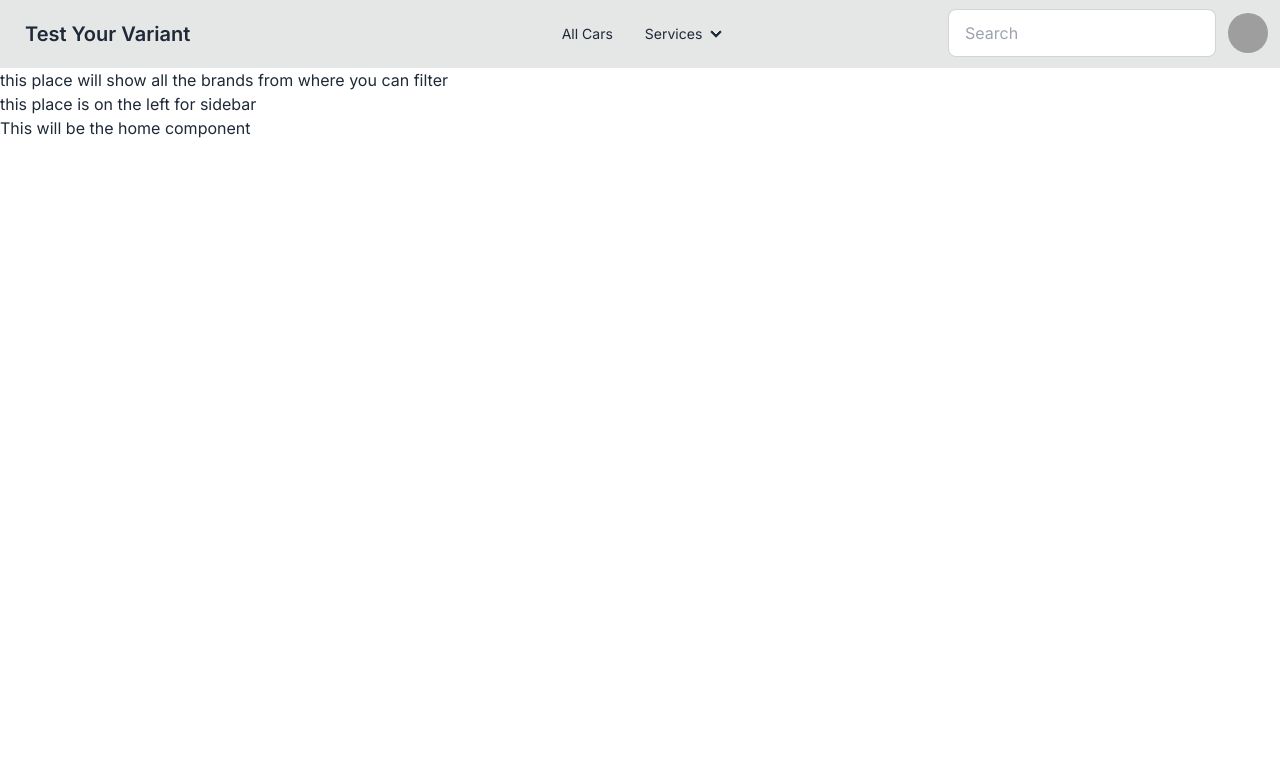
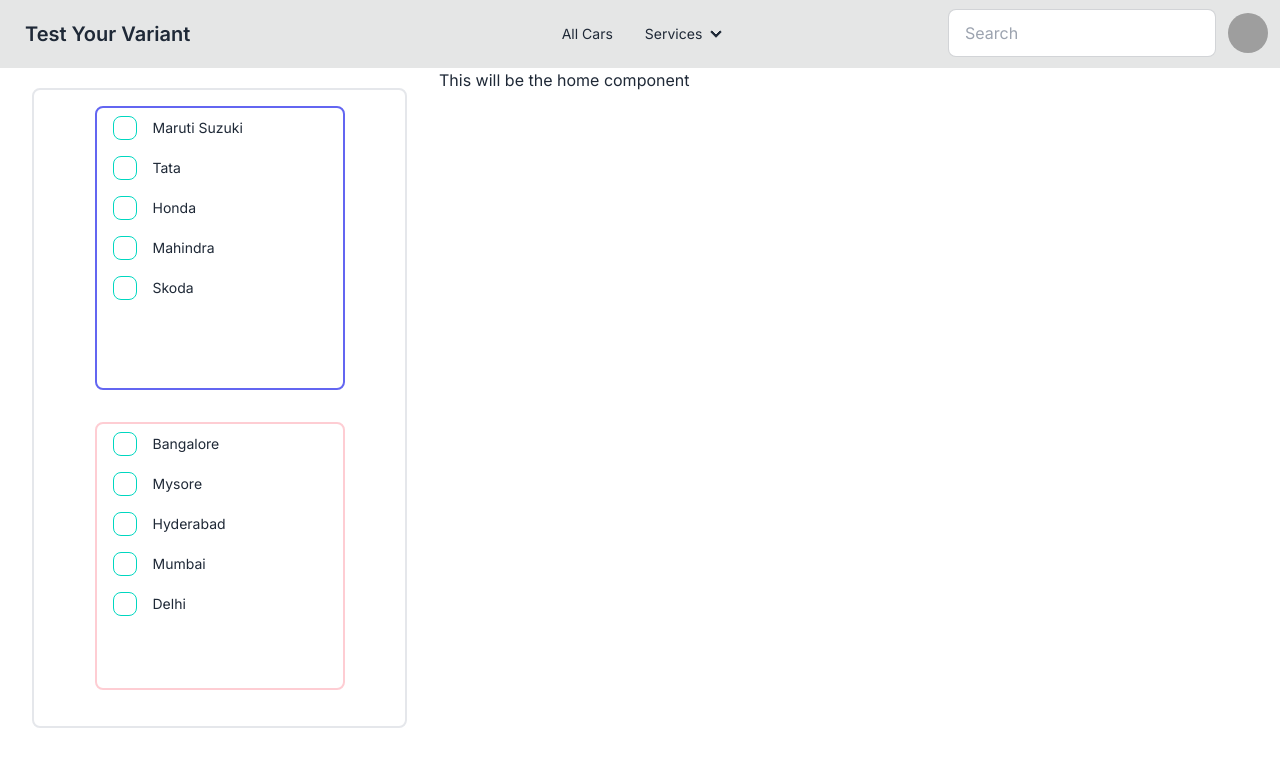
Before and after one commit to Chinmay019/test-your-variant, a Next.js app: page /home in a window 1280 px wide. Shown: the top 766 px of the page. Built offline with nearby package versions, Linux system fonts and the light colour scheme; grey boxes are pictures that could not be loaded.

Commit message:
implementing filter UI components in sidebar

```diff
--- a/package.json
+++ b/package.json
@@ -9,6 +9,9 @@
     "lint": "next lint"
   },
   "dependencies": {
+    "@emotion/react": "^11.13.0",
+    "@emotion/styled": "^11.13.0",
+    "@mui/material": "^5.16.7",
     "next": "14.2.5",
     "react": "^18",
     "react-dom": "^18"
--- a/src/app/home/layout.tsx
+++ b/src/app/home/layout.tsx
@@ -1,4 +1,5 @@
 import { Navbar } from "@/components/Navbar/page";
+
 import React from "react"
 
 const HomeLayout = ({ children }: {
--- a/src/app/home/page.tsx
+++ b/src/app/home/page.tsx
@@ -4,9 +4,13 @@
 const Home = () => {
     return (
         <React.Fragment>
-            <Sidebar />
-            <div>
-                This will be the home component
+            <div className="flex">
+                <div className="flex-item">
+                    <Sidebar />
+                </div>
+                <div className="flex-item">
+                    This will be the home component
+                </div>
             </div>
         </React.Fragment>
     )
--- a/src/components/BrandFilter/page.tsx
+++ /dev/null
@@ -1,9 +0,0 @@
-const BrandFilterComp = () => {
-    return (
-        <div>
-            this place will show all the brands from where you can filter
-        </div>
-    )
-}
-
-export default BrandFilterComp;
--- /dev/null
+++ b/src/components/Filter/brandFilter.tsx
@@ -0,0 +1,109 @@
+"use client";
+
+import { FormControlLabel, FormGroup } from "@mui/material";
+import Checkbox from "@mui/material/Checkbox";
+import { useState } from "react";
+
+const BrandFilterComp = () => {
+    const [tataSelected, setTataSelelcted] = useState(false)
+    const [skodaSelected, setSkodaSelelcted] = useState(false)
+    const [mahindraSelected, setMahindraSelelcted] = useState(false)
+    const [hondaSelected, setHondaSelelcted] = useState(false)
+    const [marutiSelected, setMarutiSelelcted] = useState(false)
+
+    const brandLabels = {
+        tata: "Tata",
+        mahindra: "Mahindra",
+        skoda: "Skoda",
+        honda: "Honda",
+        maruti: "Maruti Suzuki"
+    }
+    return (
+        <div className="w-[400px] h-[300px] flex align-center justify-center px-2">
+            <div className="w-[250px] rounded-lg px-3 border-2 border-indigo-500 mt-4">
+                <div className="form-control">
+                    <label className="cursor-pointer label justify-start gap-4">
+                        <input type="checkbox" className="checkbox checkbox-accent" onClick={ (e) => {
+                            setMarutiSelelcted(e.target.checked)
+                        } } />
+                        <span className="label-text">{ brandLabels.maruti }</span>
+                    </label>
+                    <label className="cursor-pointer label justify-start gap-4">
+                        <input type="checkbox" className="checkbox checkbox-accent" onClick={ (e) => {
+                            setTataSelelcted(e.target.checked)
+                        } } />
+                        <span className="label-text">{ brandLabels.tata }</span>
+                    </label>
+                    <label className="cursor-pointer label justify-start gap-4">
+                        <input type="checkbox" className="checkbox checkbox-accent" onClick={ (e) => {
+                            setHondaSelelcted(e.target.checked)
+                        } } />
+                        <span className="label-text">{ brandLabels.honda }</span>
+                    </label>
+                    <label className="cursor-pointer label justify-start gap-4">
+                        <input type="checkbox" className="checkbox checkbox-accent" onClick={ (e) => {
+                            setMahindraSelelcted(e.target.checked)
+                        } } />
+                        <span className="label-text">{ brandLabels.mahindra }</span>
+                    </label>
+                    <label className="cursor-pointer label justify-start gap-4">
+                        <input type="checkbox" className="checkbox checkbox-accent" onClick={ (e) => {
+                            setSkodaSelelcted(e.target.checked)
+                        } } />
+                        <span className="label-text">{ brandLabels.skoda }</span>
+                    </label>
+                </div>
+            </div>
+            {/* <FormGroup>
+                <FormControlLabel control={
+                    <Checkbox
+                        name={ brandLabels.tata }
+                        value={ brandLabels.tata }
+                        checked={ tataSelected }
+                        color="success"
+                        onClick={ (e) => {
+                            setTataSelelcted(e.target.checked)
+                        } } /> } label={ brandLabels.tata } />
+                <FormControlLabel control={
+                    <Checkbox
+                        name={ brandLabels.skoda }
+                        value={ brandLabels.skoda }
+                        checked={ skodaSelected }
+                        color="success"
+                        onClick={ (e) => {
+                            setSkodaSelelcted(e.target.checked)
+                        } } /> } label={ brandLabels.skoda } />
+                <FormControlLabel control={
+                    <Checkbox
+                        name={ brandLabels.honda }
+                        value={ brandLabels.honda }
+                        checked={ hondaSelected }
+                        color="success"
+                        onClick={ (e) => {
+                            setHondaSelelcted(e.target.checked)
+                        } } /> } label={ brandLabels.honda } />
+                <FormControlLabel control={
+                    <Checkbox
+                        name={ brandLabels.mahindra }
+                        value={ brandLabels.mahindra }
+                        checked={ mahindraSelected }
+                        color="success"
+                        onClick={ (e) => {
+                            setMahindraSelelcted(e.target.checked)
+                        } } /> } label={ brandLabels.mahindra } />
+                <FormControlLabel control={
+                    <Checkbox
+                        name={ brandLabels.maruti }
+                        value={ brandLabels.maruti }
+                        checked={ marutiSelected }
+                        color="success"
+                        onClick={ (e) => {
+                            setMarutiSelelcted(e.target.checked)
+                        } } /> } label={ brandLabels.maruti } />
+            </FormGroup> */}
+
+        </div>
+    )
+}
+
+export default BrandFilterComp;
--- /dev/null
+++ b/src/components/Filter/locationFilter.tsx
@@ -0,0 +1,60 @@
+"use client";
+
+import { useState } from "react";
+
+const LocationFilterComp = () => {
+    const locationLabels = {
+        bangalore: "Bangalore",
+        hyderabad: "Hyderabad",
+        mysore: "Mysore",
+        mumbai: "Mumbai",
+        delhi: "Delhi"
+    }
+
+    const [bangalore, setBangalore] = useState(false)
+    const [hyderabad, setHyderabad] = useState(false)
+    const [delhi, setDelhi] = useState(false)
+    const [mumbai, setMumbai] = useState(false)
+    const [mysore, setMysore] = useState(false)
+
+    return (
+        <div className="w-[400px] h-[300px] flex align-center justify-center px-3">
+            <div className="w-[250px] rounded-lg px-3 border-2 border-rose-200 mt-8">
+                <div className="form-control">
+                    <label className="cursor-pointer label justify-start gap-4">
+                        <input type="checkbox" className="checkbox checkbox-accent" onClick={ (e) => {
+                            setBangalore(e.target.checked)
+                        } } />
+                        <span className="label-text">{ locationLabels.bangalore }</span>
+                    </label>
+                    <label className="cursor-pointer label justify-start gap-4">
+                        <input type="checkbox" className="checkbox checkbox-accent" onClick={ (e) => {
+                            setMysore(e.target.checked)
+                        } } />
+                        <span className="label-text">{ locationLabels.mysore }</span>
+                    </label>
+                    <label className="cursor-pointer label justify-start gap-4">
+                        <input type="checkbox" className="checkbox checkbox-accent" onClick={ (e) => {
+                            setHyderabad(e.target.checked)
+                        } } />
+                        <span className="label-text">{ locationLabels.hyderabad }</span>
+                    </label>
+                    <label className="cursor-pointer label justify-start gap-4">
+                        <input type="checkbox" className="checkbox checkbox-accent" onClick={ (e) => {
+                            setMumbai(e.target.checked)
+                        } } />
+                        <span className="label-text">{ locationLabels.mumbai }</span>
+                    </label>
+                    <label className="cursor-pointer label justify-start gap-4">
+                        <input type="checkbox" className="checkbox checkbox-accent" onClick={ (e) => {
+                            setDelhi(e.target.checked)
+                        } } />
+                        <span className="label-text">{ locationLabels.delhi }</span>
+                    </label>
+                </div>
+            </div>
+        </div>
+    )
+}
+
+export default LocationFilterComp;
--- a/src/components/Sidebar/page.tsx
+++ b/src/components/Sidebar/page.tsx
@@ -1,11 +1,16 @@
-import BrandFilterComp from "../BrandFilter/page";
+import BrandFilterComp from "../Filter/brandFilter";
+import LocationFilterComp from "../Filter/locationFilter";
 
 const Sidebar = () => {
     return (
-        <div>
-            <BrandFilterComp />
-            <div>
-                this place is on the left for sidebar
+        <div className="lg:h-[80vh] md:h-[60vh] w-[375px] border-2 border-white-200 md:rounded-md lg:rounded-lg mx-8 my-5">
+            <div className="flex flex-col justify-around items-center">
+                <div>
+                    <BrandFilterComp />
+                </div>
+                <div>
+                    <LocationFilterComp />
+                </div>
             </div>
         </div>
     )
```
Also changed, not shown: 1 other file (tests, documents, lock files or other folders).
